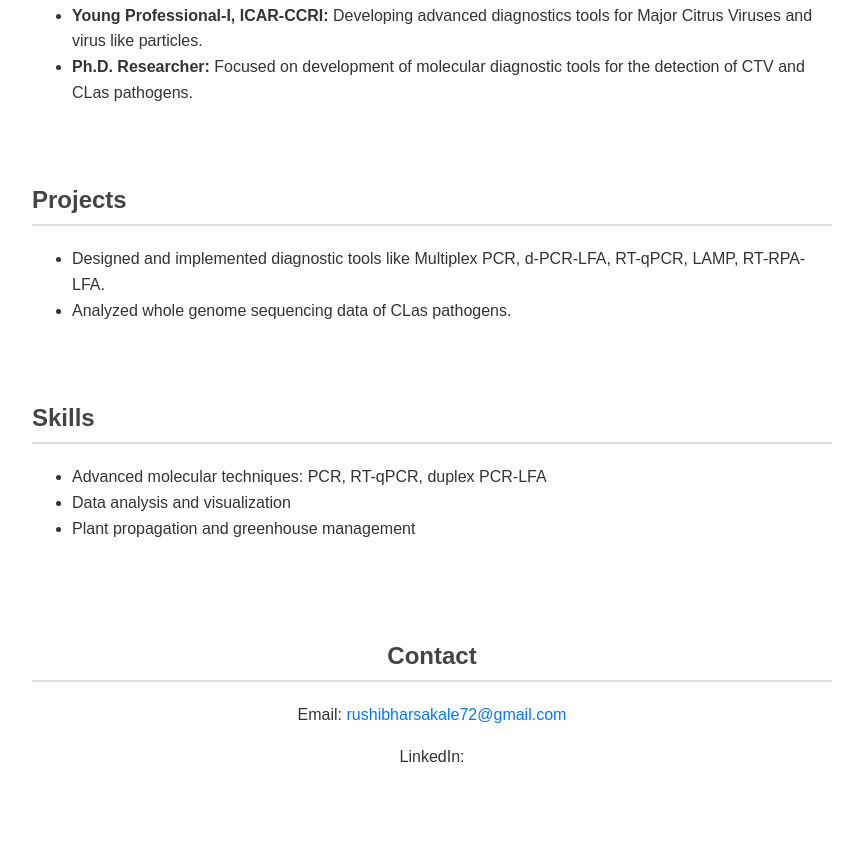
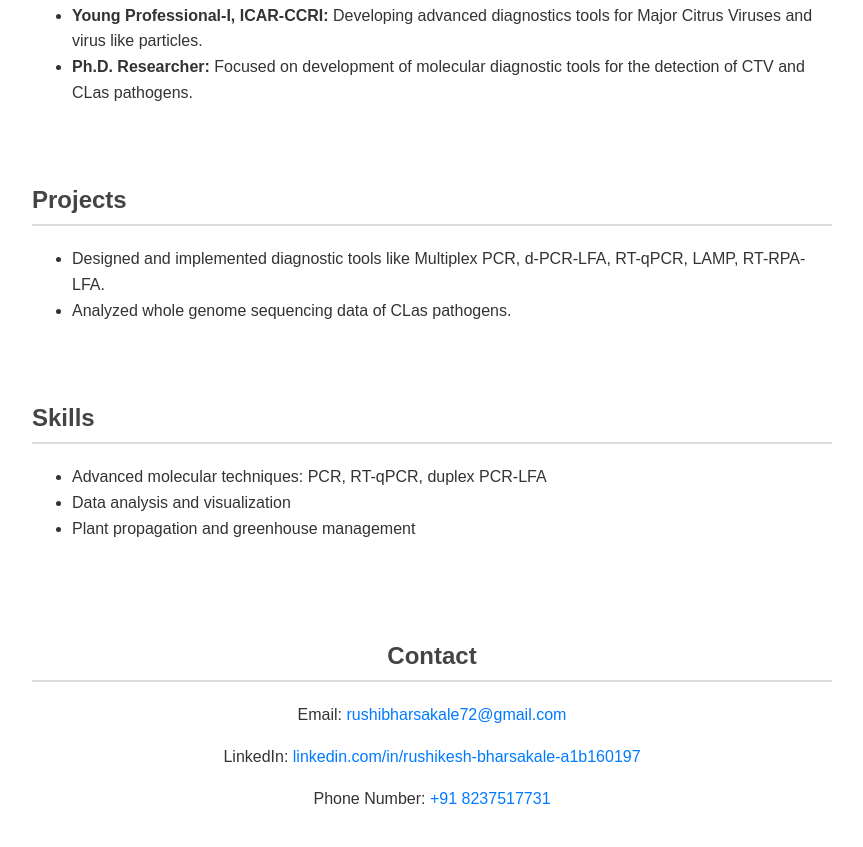
Before and after one commit to Shivv98/rushiresume, a plain HTML site: page index.html in a window 1280 px wide. Shown: the part 700-1547 px from the top of the page, without its empty margins (208-1071 px from the left). Before the commit the page ends 1506 px from the top, so only its background shows below. Drawn offline with Linux system fonts and the light colour scheme.

Commit message:
Update index.html

```diff
--- a/index.html
+++ b/index.html
@@ -92,7 +92,8 @@
     <section class="contact">
         <h2>Contact</h2>
         <p>Email: <a href="mailto:your.email@example.com">rushibharsakale72@gmail.com</a></p>
-        <p>LinkedIn: <a href="https://www.linkedin.com/in/rushikesh-bharsakale-a1b160197/</a></p>
+        <p>LinkedIn: <a href="mailto:your.email@example.com">linkedin.com/in/rushikesh-bharsakale-a1b160197</a></p>
+        <p>Phone Number: <a href="mailto:your.email@example.com">+91 8237517731</a></p>
     </section>
 </body>
 </html>
```
